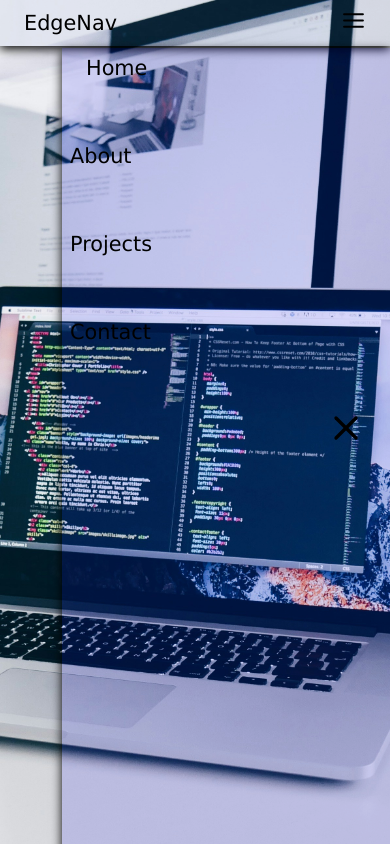
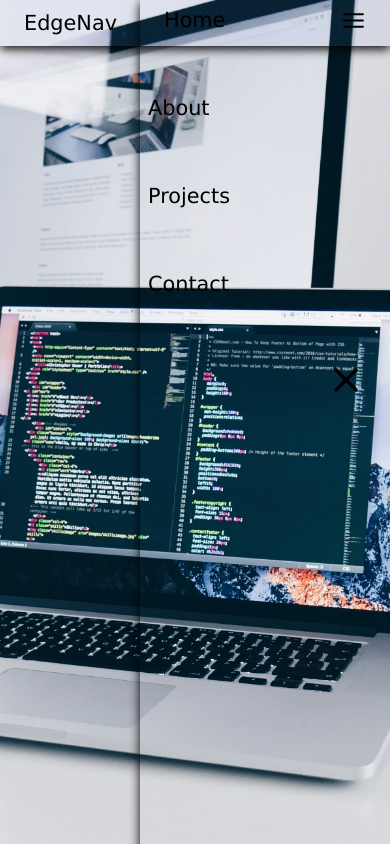
Before and after one commit to AifuwaClinton/NAVBAR, a plain HTML site: page index.html in a window 390 px wide. Both pictures are taken after a click on the item 361 px from the left and 23 px from the top of the page. Drawn offline with Linux system fonts and the light colour scheme.

Commit message:
navbar responsiveness

```diff
--- a/index.css
+++ b/index.css
@@ -72,10 +72,7 @@ nav a:hover{
     backdrop-filter: var(100px) ;
 
 }
-.Sidebar li:first-child{
-    padding-right: 2rem;
 
-}
 .menu-button{
     display: none;
 }
@@ -88,15 +85,14 @@ nav a:hover{
     }
 }
 @media(max-width: 600px){
-    .Sidebar{
-        width: 80%;
-        margin-top:3rem ;
+    .Sidebar {
+        width: 60%;
         position: fixed;
         flex-direction: column;
         justify-content: flex-start;
         align-items: flex-start;
-        font-size: 18px;
+        font-size:bold;
         font-family: 'Lucida Sans', 'Lucida Sans Regular', 'Lucida Grande', 'Lucida Sans Unicode', Geneva, Verdana, sans-serif;
-        background-color: rgba(0, 0, 255, 0.128);
+        background-color: rgba(0, 0, 0, 0);
     }
 }
```
Also changed, not shown: index.html (line endings or trailing spaces).
